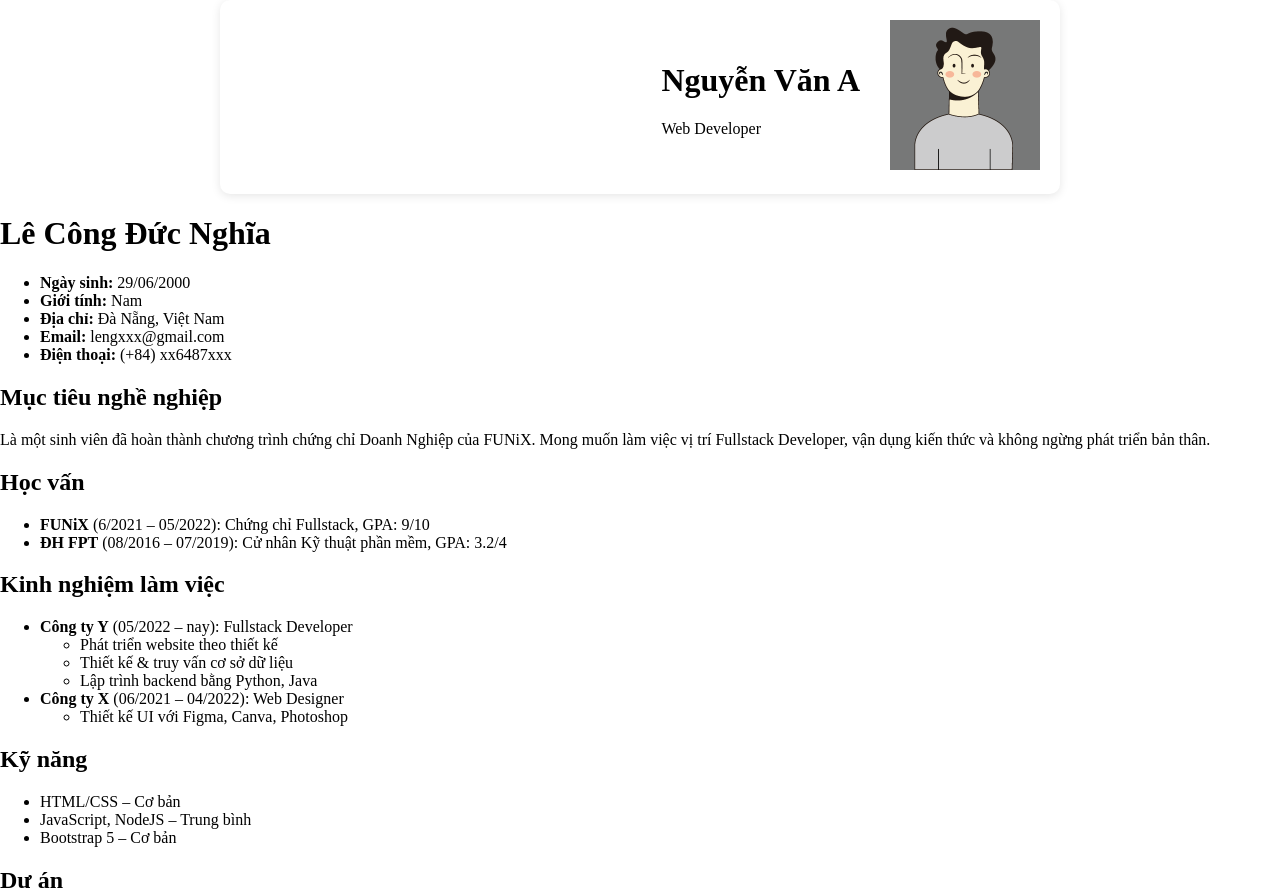
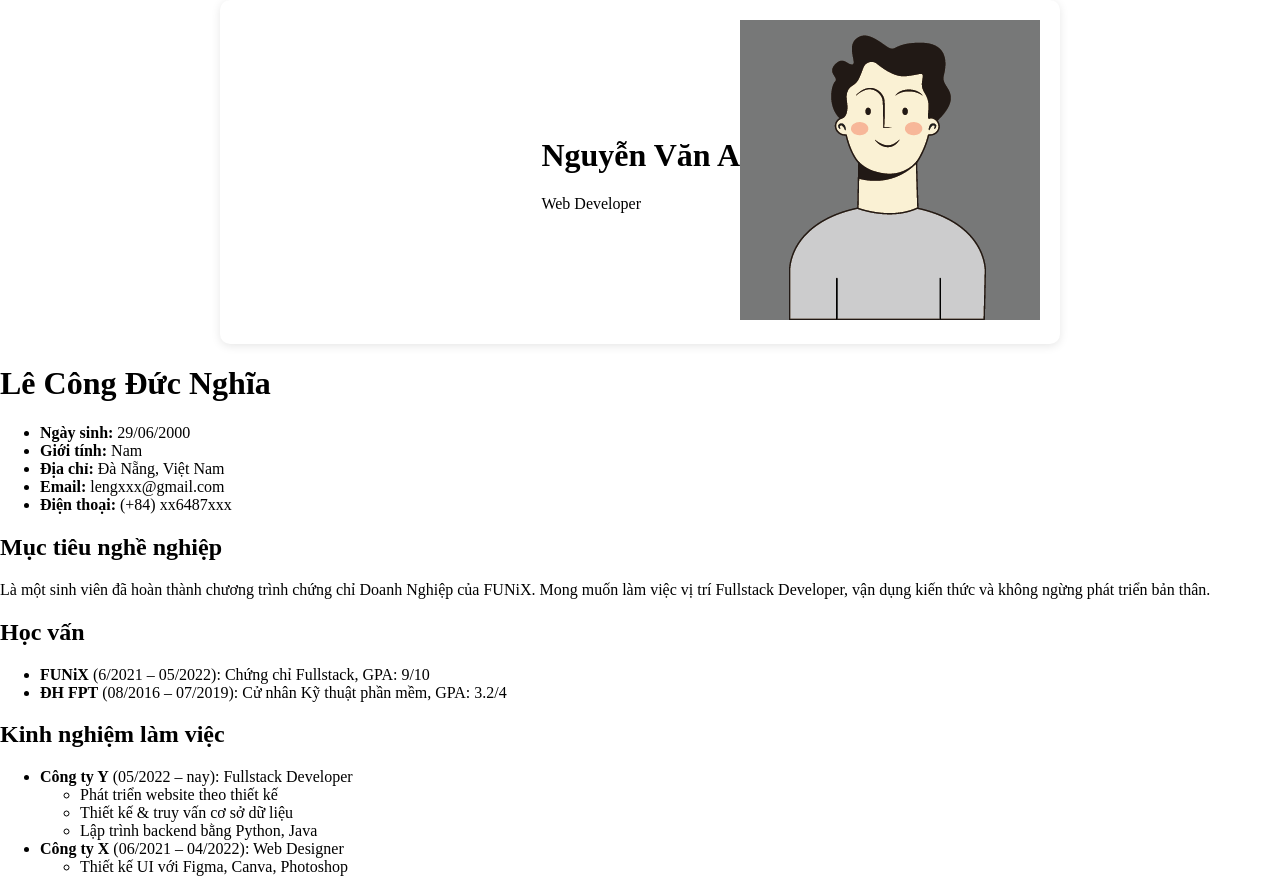
Before and after one commit to lephana/test-website, a plain HTML site: page index.html in a window 1280 px wide. Shown: the top 888 px of the page. Drawn offline with Linux system fonts and the light colour scheme.

Commit message:
Update style.css

```diff
--- a/style.css
+++ b/style.css
@@ -10,7 +10,7 @@
   margin: auto;
 }
 
-.avatar img {
+.avatar jpg {
   width: 150px;
   height: 150px;
   border-radius: 0; /* Hình vuông */
```
